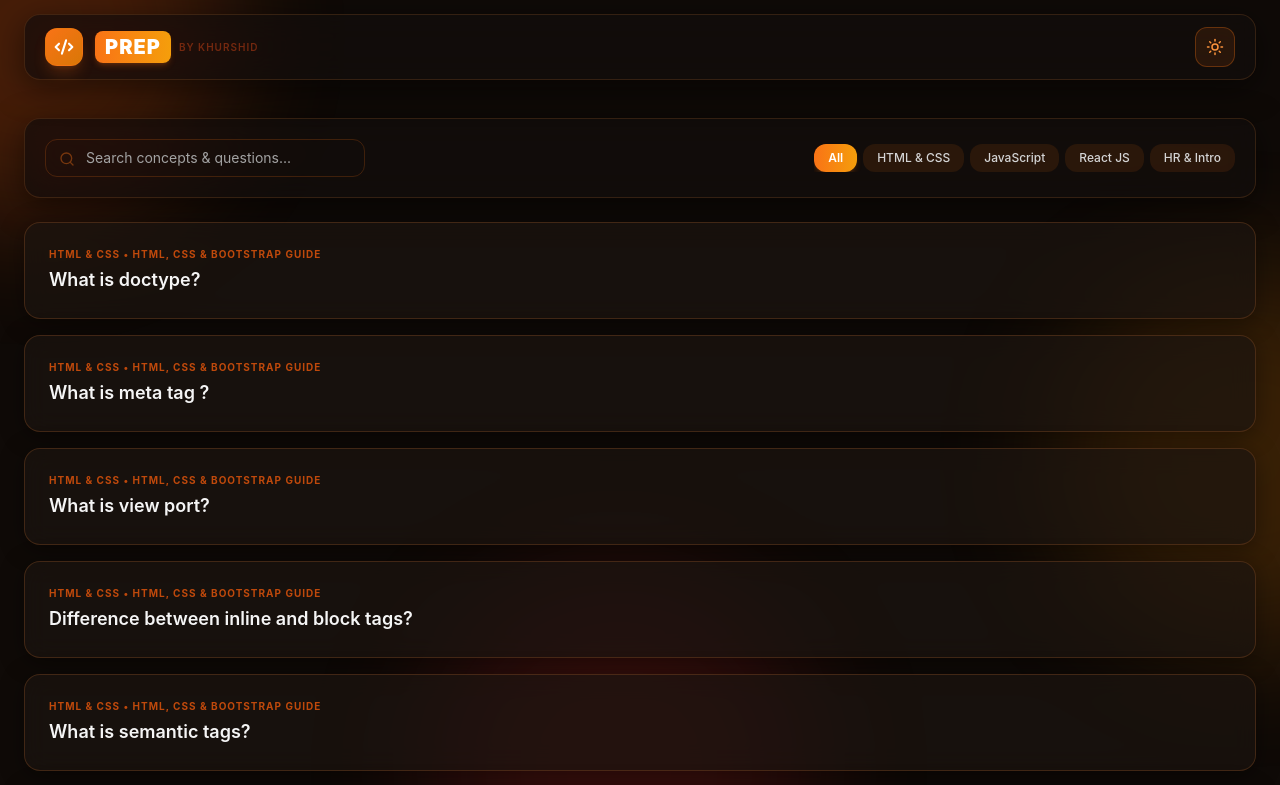
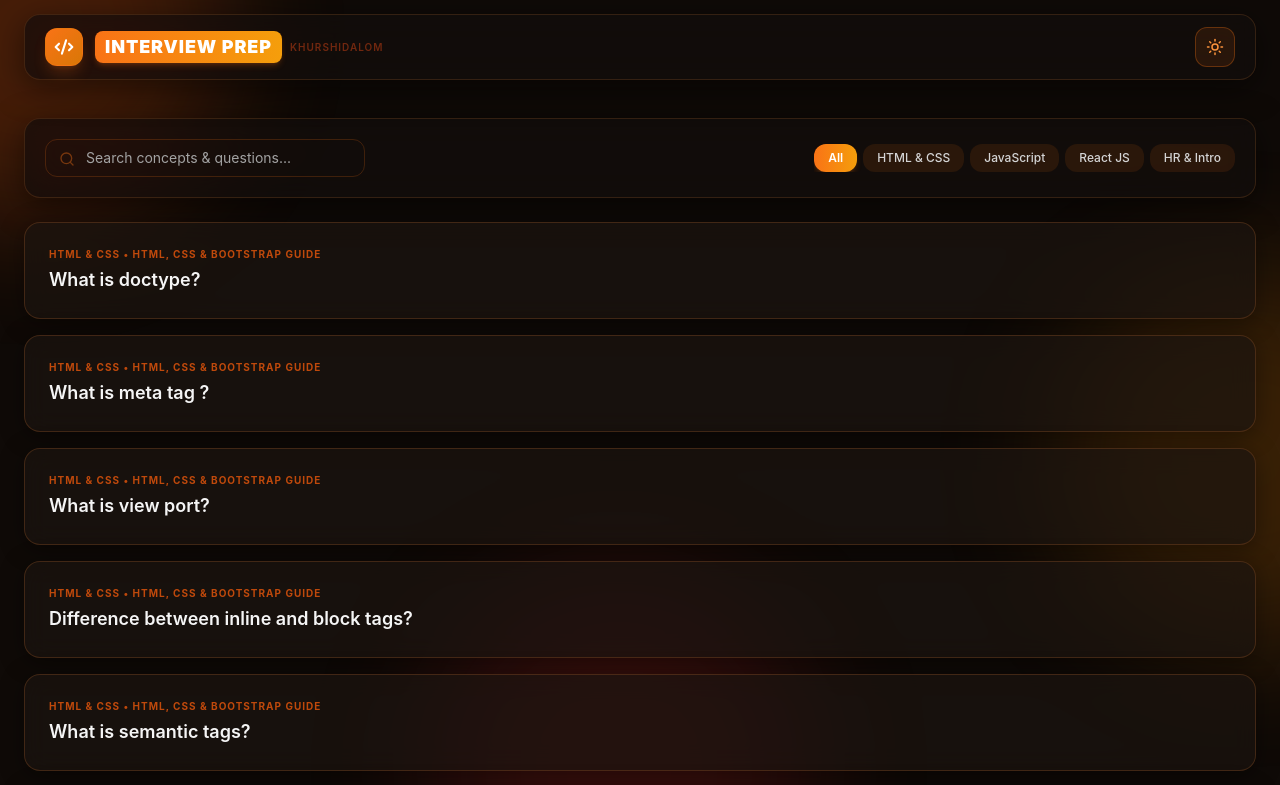
Before and after one commit to bloggerkhurshid/prep, a React (Vite) app: page / in a window 1280 px wide. Shown: the top 785 px of the page. Built offline with nearby package versions, Linux system fonts and the light colour scheme.

Commit message:
Update navbar title to INTERVIEW PREP khurshidalom

```diff
--- a/src/App.jsx
+++ b/src/App.jsx
@@ -115,11 +115,11 @@ export default function App() {
               <Code2 size={20} className="stroke-[2.5]" />
             </div>
             <div className="flex items-center space-x-2">
-              <span className="px-2.5 py-0.5 rounded-lg font-black text-lg sm:text-xl tracking-wider uppercase bg-gradient-to-r from-orange-500 to-amber-500 text-white shadow-md shadow-orange-500/20">
-                PREP
+              <span className="px-2.5 py-0.5 rounded-lg font-black text-base sm:text-lg tracking-wider uppercase bg-gradient-to-r from-orange-500 to-amber-500 text-white shadow-md shadow-orange-500/20">
+                INTERVIEW PREP
               </span>
               <span className="text-[9px] sm:text-[10px] font-semibold tracking-widest uppercase opacity-70 text-orange-800 dark:text-orange-300">
-                by khurshid
+                khurshidalom
               </span>
             </div>
           </h1>
```
